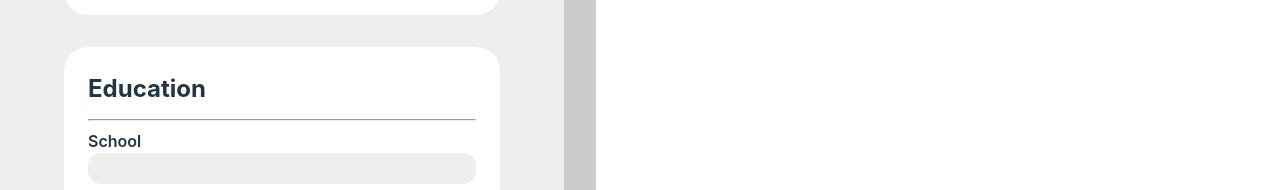
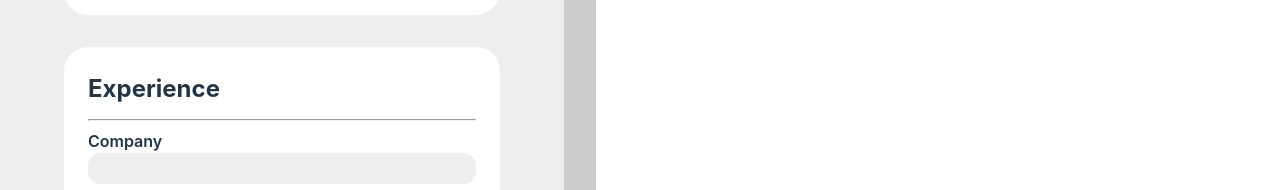
Before and after one commit to StuCM/cv-builder, a React (Vite) app: page / in a window 1280 px wide. Shown: the part 607-797 px from the top of the page. Built offline with nearby package versions, Linux system fonts and the light colour scheme.

Commit message:
Add work experience to editor

```diff
--- a/src/App.tsx
+++ b/src/App.tsx
@@ -30,9 +30,14 @@ function App() {
     setData({ ...data, education: newEducation })
   }
 
+  const handleAddWork = (work: Work) => {
+    const newWork = [...data.work, work];
+    setData({...data, work: newWork })
+  }
+
   return (
     <>
-      <Editor generalInputChange={ handleGeneralChange } educationAdd={ handleAddEducation } />
+      <Editor generalInputChange={ handleGeneralChange } educationAdd={ handleAddEducation } workAdd= { handleAddWork } />
       <Preview {...data} />
     </>
   )
--- a/src/components/Editor.tsx
+++ b/src/components/Editor.tsx
@@ -1,17 +1,20 @@
 import GeneralInput from "./GeneralInput"
 import EducationInput from "./EducationInput"
-import { Education } from "../types/types"
+import { Education, Work } from "../types/types"
+import WorkInput from "./WorkInput"
 
 interface EditorProps {
     generalInputChange: ((event: React.ChangeEvent<HTMLInputElement | HTMLTextAreaElement>) => void) | undefined
     educationAdd: (education: Education) => void
+    workAdd: (work: Work) => void
 }
 
-function Editor({ generalInputChange, educationAdd }: EditorProps) {
+function Editor({ generalInputChange, educationAdd, workAdd }: EditorProps) {
     return (
         <div className="editor">
             <h1>CV Builder</h1>
             <GeneralInput onChange={ generalInputChange } />
+            <WorkInput  onAdd={ workAdd } />
             <EducationInput onAdd={ educationAdd } />
         </div>
     )
--- /dev/null
+++ b/src/components/WorkInput.tsx
@@ -0,0 +1,55 @@
+import { useState } from 'react';
+import { Work } from '../types/types';
+import Input, { InputProps } from './Input'
+
+interface WorkInputProps {
+    onAdd: (work: Work) => void
+}
+
+function WorkInput({ onAdd }: WorkInputProps) {
+
+    const initialFormState: Work = {
+        company: '',
+        position: '',
+        start: '',
+        end: '',
+        summary: '',
+    }
+
+    const [workForm, setWorkForm] = useState<Work>(initialFormState)
+
+    const handleInputChange = (e: React.ChangeEvent<HTMLInputElement | HTMLTextAreaElement>) => {
+        const { id, value } = e.target
+        setWorkForm(prevState => ({ ...prevState, [id]: value }))
+    }
+
+    const handleFormSubmit = (e: React.FormEvent<HTMLFormElement>) => {
+        e.preventDefault();
+        onAdd(workForm);
+        setWorkForm(initialFormState);
+    }
+
+    const inputs: InputProps[] = [
+        { type: 'text', id: 'company', value:workForm.company, onChange: handleInputChange },
+        { type: 'text', id: 'position', value:workForm.position, onChange: handleInputChange },
+        { type: 'date', id: 'start', value:workForm.start, onChange: handleInputChange },
+        { type: 'date', id: 'end', value:workForm.end, onChange: handleInputChange},
+        { type: 'textarea', id: 'summary', value:workForm.summary, onChange: handleInputChange},
+    ]
+
+  return (
+    <form className='inputs' onSubmit={ handleFormSubmit }>
+        <h2>Experience</h2>
+        <hr />
+      {inputs.map((input) => (
+        <Input key={input.id} {...input} />
+      ))}
+      <aside style={{textAlign:'right'}}>
+        <button type='submit'>+</button>
+      </aside>
+
+    </form>
+  )
+}
+
+export default WorkInput;
```
